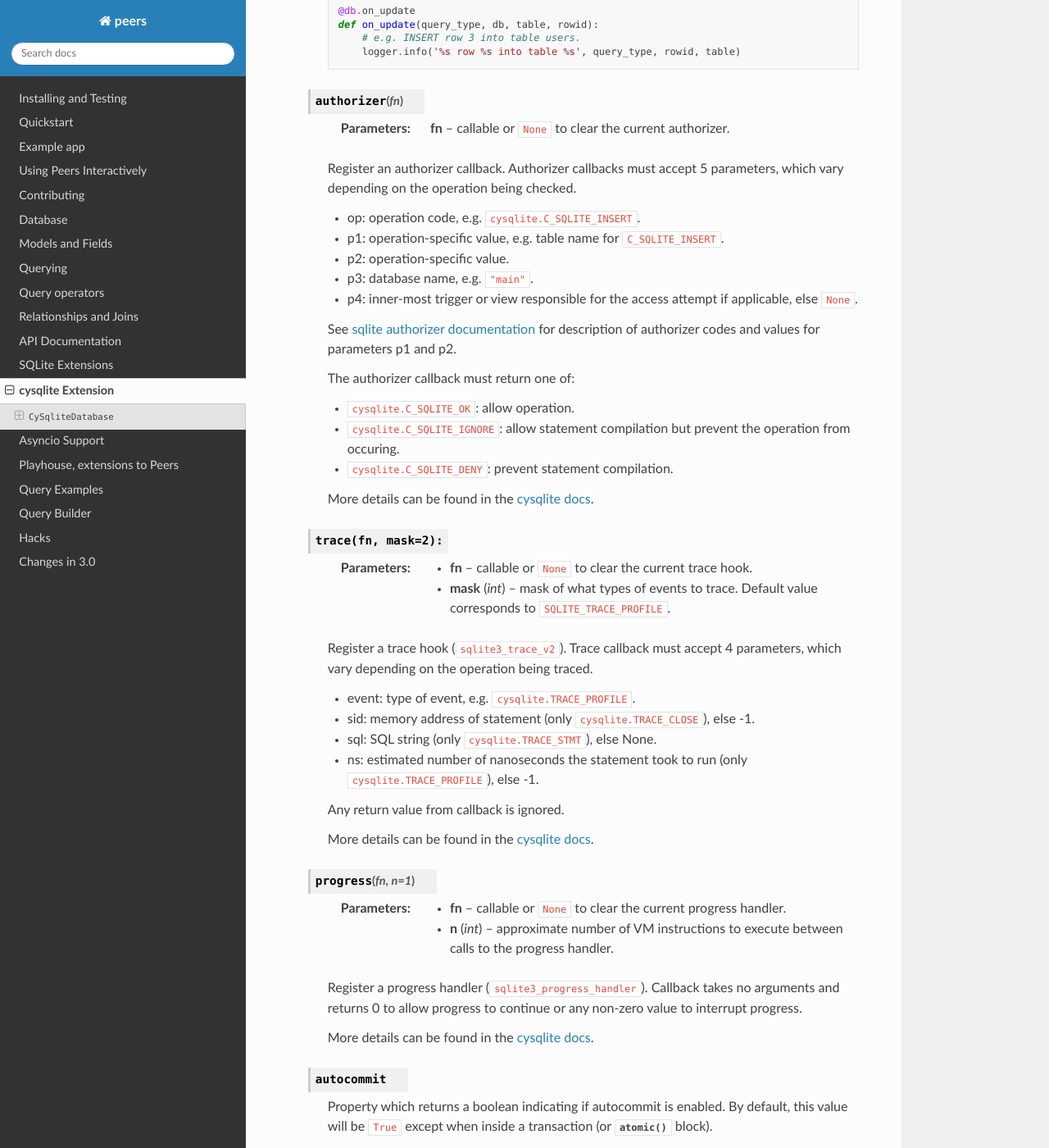
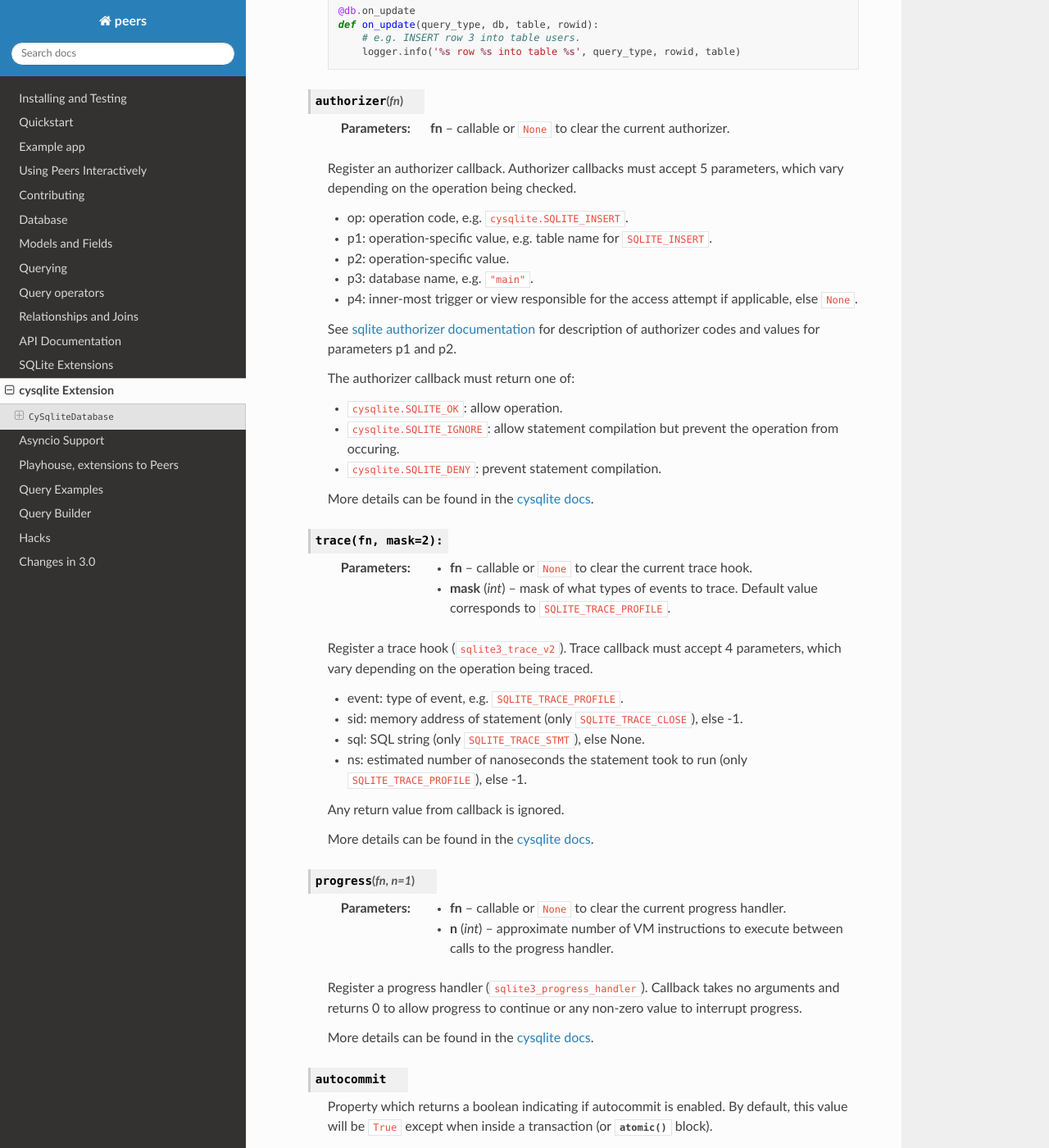
Before and after one commit to Star-DreamDev/myPeers, a Sphinx documentation site: the page built from docs/peers/cysqlite_ext.rst, in a window 1280 px wide and 1400 px high, scrolled down 3042 px. Shown: the whole window at 82% size. Built offline with Sphinx 7.4.7 and the Read the Docs theme 2.0.0, drawn with Linux system fonts in a browser that asks for light colours; the version number could not be read and is left out.

Commit message:
Fix references to outdated constants
[skip ci]

```diff
--- a/docs/peers/cysqlite_ext.rst
+++ b/docs/peers/cysqlite_ext.rst
@@ -169,8 +169,8 @@ extensions, which can be imported from ``playhouse.cysqlite_ext``:
         Register an authorizer callback. Authorizer callbacks must accept 5
         parameters, which vary depending on the operation being checked.
 
-        * op: operation code, e.g. ``cysqlite.C_SQLITE_INSERT``.
-        * p1: operation-specific value, e.g. table name for ``C_SQLITE_INSERT``.
+        * op: operation code, e.g. ``cysqlite.SQLITE_INSERT``.
+        * p1: operation-specific value, e.g. table name for ``SQLITE_INSERT``.
         * p2: operation-specific value.
         * p3: database name, e.g. ``"main"``.
         * p4: inner-most trigger or view responsible for the access attempt if
@@ -181,10 +181,10 @@ extensions, which can be imported from ``playhouse.cysqlite_ext``:
 
         The authorizer callback must return one of:
 
-        * ``cysqlite.C_SQLITE_OK``: allow operation.
-        * ``cysqlite.C_SQLITE_IGNORE``: allow statement compilation but prevent
+        * ``cysqlite.SQLITE_OK``: allow operation.
+        * ``cysqlite.SQLITE_IGNORE``: allow statement compilation but prevent
           the operation from occuring.
-        * ``cysqlite.C_SQLITE_DENY``: prevent statement compilation.
+        * ``cysqlite.SQLITE_DENY``: prevent statement compilation.
 
         More details can be found in the `cysqlite docs <https://cysqlite.readthedocs.io/en/latest/api.html#Connection.authorizer>`_.
 
@@ -198,11 +198,11 @@ extensions, which can be imported from ``playhouse.cysqlite_ext``:
         accept 4 parameters, which vary depending on the operation being
         traced.
 
-        * event: type of event, e.g. ``cysqlite.TRACE_PROFILE``.
-        * sid: memory address of statement (only ``cysqlite.TRACE_CLOSE``), else -1.
-        * sql: SQL string (only ``cysqlite.TRACE_STMT``), else None.
+        * event: type of event, e.g. ``SQLITE_TRACE_PROFILE``.
+        * sid: memory address of statement (only ``SQLITE_TRACE_CLOSE``), else -1.
+        * sql: SQL string (only ``SQLITE_TRACE_STMT``), else None.
         * ns: estimated number of nanoseconds the statement took to run (only
-          ``cysqlite.TRACE_PROFILE``), else -1.
+          ``SQLITE_TRACE_PROFILE``), else -1.
 
         Any return value from callback is ignored.
 
```
